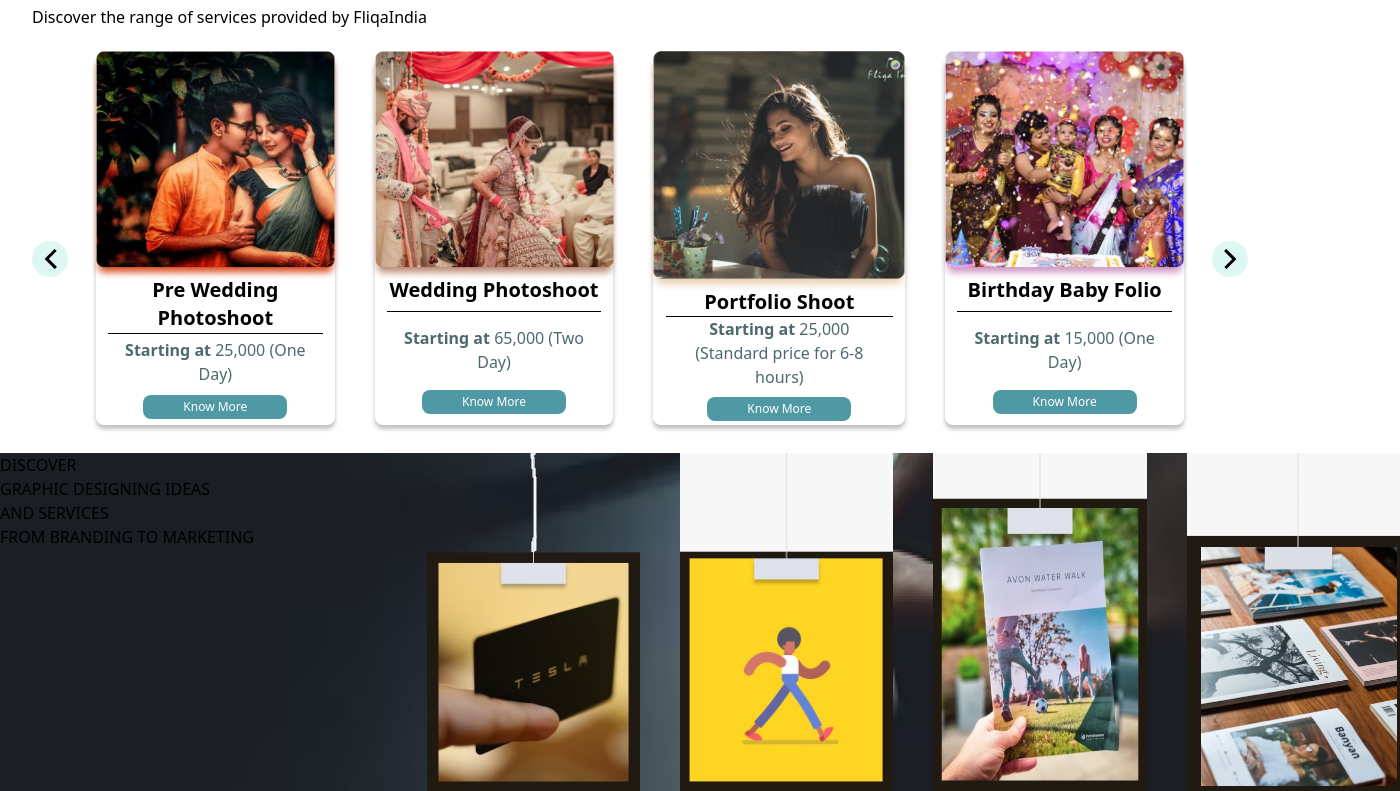
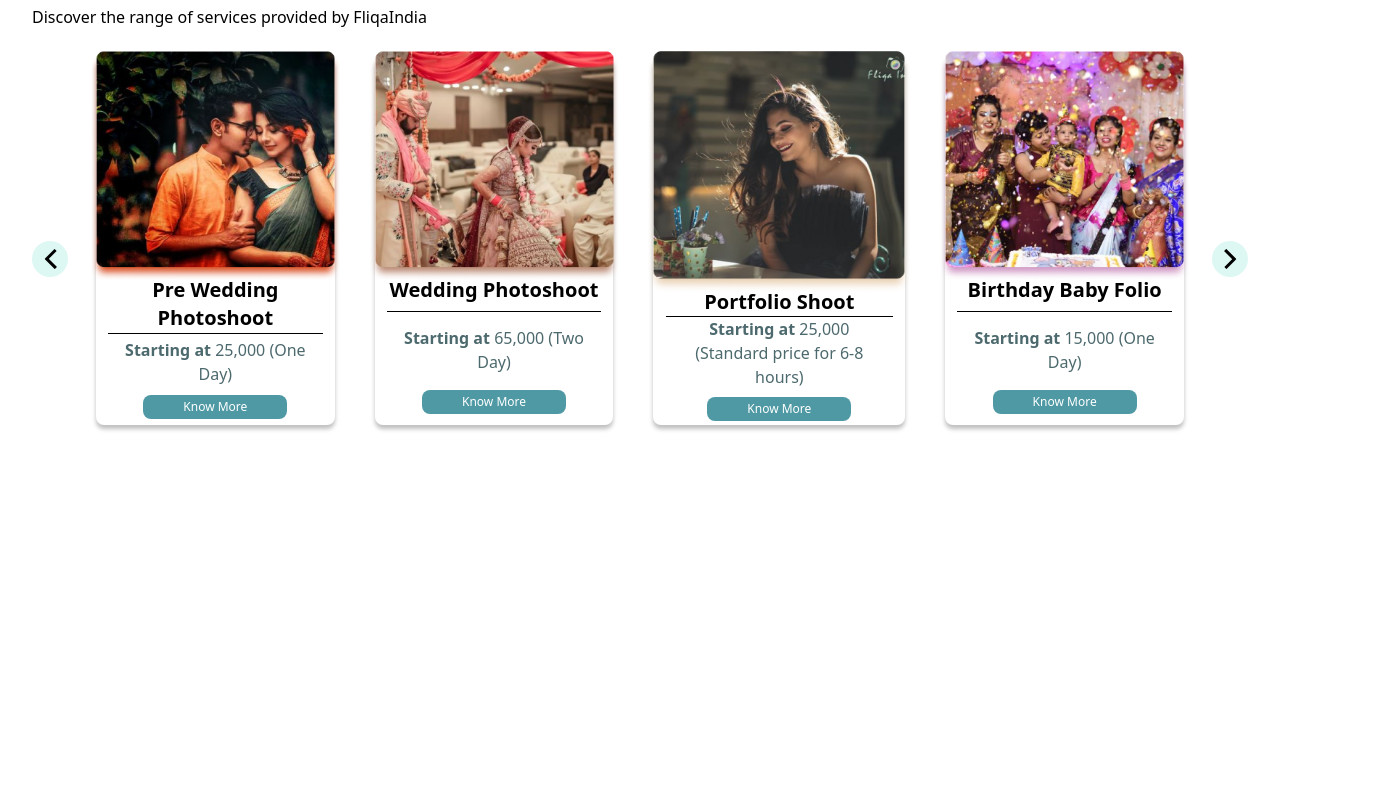
Before and after one commit to Lordhacker756/Fliqindia, a React (Create React App) app: page / in a window 1280 px wide. Shown: the part 1389-2180 px from the top of the page, 1400 px wide, since content can reach past the window. After the commit the page ends 1842 px from the top, so only its background shows below. Built offline with nearby package versions, Linux system fonts and the light colour scheme.

Commit message:
Completed till our features section

```diff
--- a/src/App.js
+++ b/src/App.js
@@ -1,6 +1,6 @@
 import About from "./components/about/About";
 import Associate from "./components/associate/Associate";
-import Discover from "./components/discover/Discover";
+// import Discover from "./components/discover/Discover";
 import Features from "./components/features/Features";
 import Divider from "./components/helpers/Divider";
 import Hero from "./components/hero/Hero";
@@ -15,7 +15,7 @@
       <Divider width={"80vw"} />
       <Associate />
       <Features />
-      <Discover />
+      {/* <Discover /> */}
     </>
   );
 }
```
